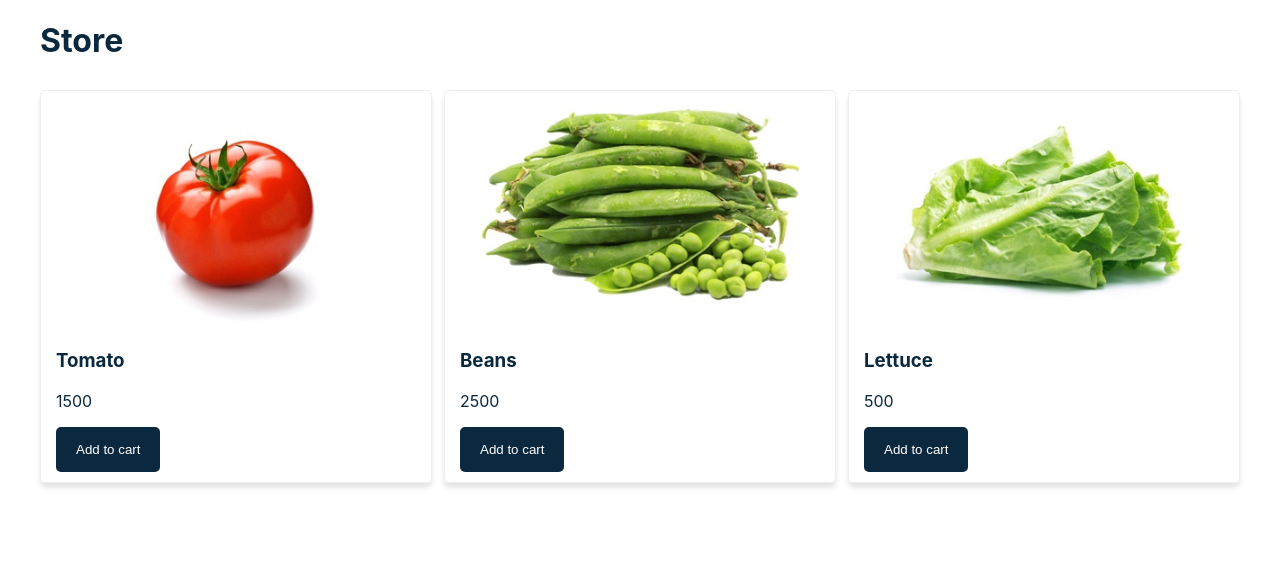
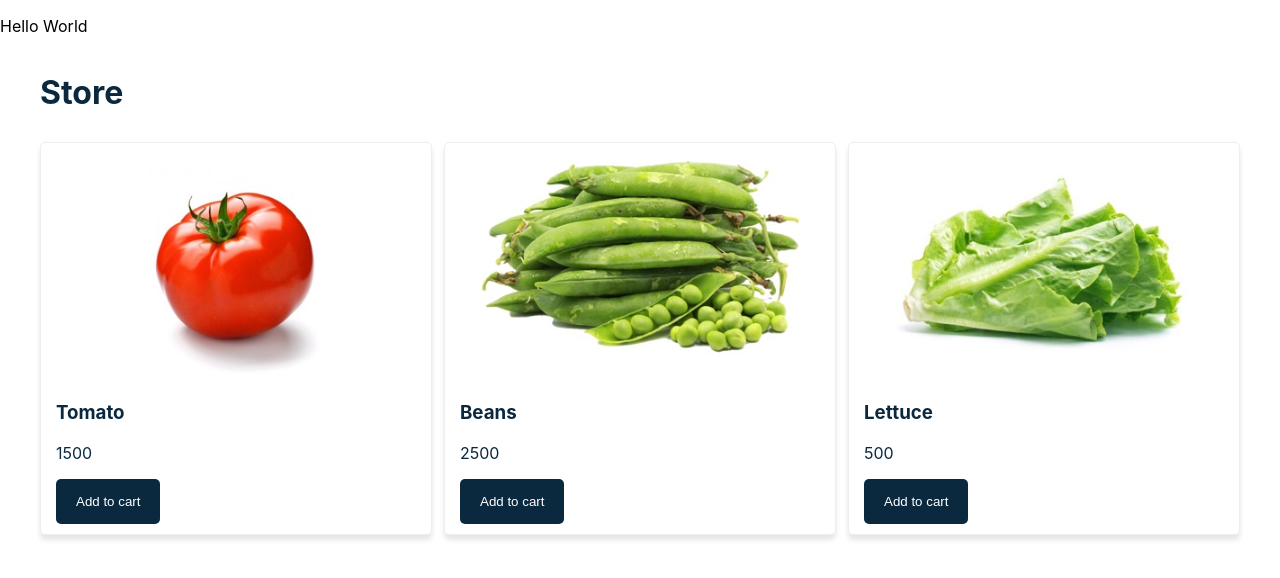
Before and after one commit to oscardelalanza/solid-invention, a React (Create React App) app: page / in a window 1280 px wide. Shown: the top 578 px of the page. Built offline with nearby package versions, Linux system fonts and the light colour scheme.

Commit message:
navbar component

```diff
--- a/src/App.tsx
+++ b/src/App.tsx
@@ -2,6 +2,7 @@ import { Component } from 'react'
 import Products from './components/Products'
 import Layout from './components/Layout'
 import Title from './components/Title'
+import Navbar from './components/Navbar'
 
 class App extends Component {
   state = {
@@ -15,6 +16,7 @@ class App extends Component {
   render() {
     return (
       <div>
+        <Navbar />
         <Layout>
           <Title />
           <Products
--- /dev/null
+++ b/src/components/Navbar.tsx
@@ -0,0 +1,11 @@
+import { Component } from 'react'
+
+class Navbar extends Component {
+  render() {
+    return (
+      <p>Hello World</p>
+    )
+  }
+}
+
+export  default Navbar
```
